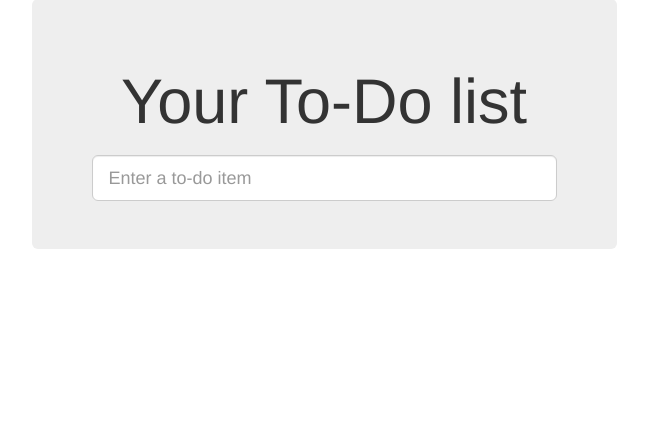
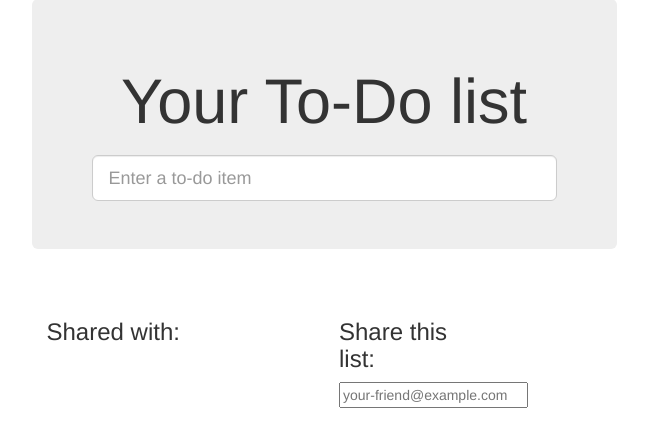
Before and after one commit to snymanc/tdd-book, a Django app: template lists/templates/list.html in a window 1280 px wide. Shown: the part 73-520 px from the top of the page, without its empty margins (316-964 px from the left). Run offline with Django 3.2, Linux system fonts and the light colour scheme; the template is opened without the code that fills it: values that come from a table or form of the project are taken from there, others are empty; some libraries are stand-ins or nearby versions.

Commit message:
User exercise

```diff
--- a/lists/models.py
+++ b/lists/models.py
@@ -5,6 +5,9 @@ from django.db import models
 
 class List(models.Model):
     owner = models.ForeignKey(settings.AUTH_USER_MODEL, blank=True, null=True)
+    shared_with = models.ManyToManyField(
+        settings.AUTH_USER_MODEL, related_name='shared_lists'
+    )
 
     def get_absolute_url(self):
         return reverse('view_list', args=[self.id])
--- a/lists/templates/list.html
+++ b/lists/templates/list.html
@@ -10,4 +10,36 @@
             <tr><td>{{ forloop.counter }}: {{ item.text }}</td></tr>
         {% endfor %}
     </table>
+
+    {% if list.owner %}
+        <p>List owner: <span id="id_list_owner">{{ list.owner.email }}</span><p>
+    {% endif %}
 {% endblock %}
+
+{% block extra_content %}
+    <div class="row">
+
+        <div class="col-md-6">
+            <h3>Shared with:</h3>
+            <ul>
+                {% for sharee in list.shared_with.all %}
+                    <li class="list-sharee">{{ sharee.email }}</li>
+                {% endfor %}
+            </ul>
+        </div>
+
+        <div class="col-md-3">
+            <h3>Share this list:</h3>
+            <form class="form-inline" method="POST" action="{% url 'share_list' list.id %}" >
+                {% csrf_token %}
+                <input name="sharee" placeholder="your-friend@example.com" />
+            </form>
+            {% comment %} <h3>Shared with</h3>
+            <ul>
+                {% for sharee in list.shared_with.all %}
+                <li class="list-sharee">{{ sharee.email }}</li>
+                {% endfor %}
+            </ul> {% endcomment %}
+        </div>
+    </div>
+{% endblock extra_content %}
--- a/lists/urls.py
+++ b/lists/urls.py
@@ -4,5 +4,6 @@ from lists import views
 urlpatterns = [
     url(r'^new$', views.new_list, name='new_list'),
     url(r'^(\d+)/$', views.view_list, name='view_list'),
+    url(r'^(.+)/share$', views.share_list, name='share_list'),
     url(r'^users/(.+)/$', views.my_lists, name='my_lists'),
 ]
--- a/lists/views.py
+++ b/lists/views.py
@@ -32,3 +32,9 @@ def view_list(request, list_id):
 def my_lists(request, email):
     owner = User.objects.get(email=email)
     return render(request, 'my_lists.html', {'owner': owner})
+
+
+def share_list(request, list_id):
+    list_ = List.objects.get(id=list_id)
+    list_.shared_with.add(request.POST['sharee'])
+    return redirect(list_)
```
Also changed, not shown: lists/templates/my_lists.html (+9 -0 lines), lists/tests/test_models.py (+7 -0 lines), lists/tests/test_views.py (+22 -0 lines), lists/migrations/0007_list_shared_with.py (added).
